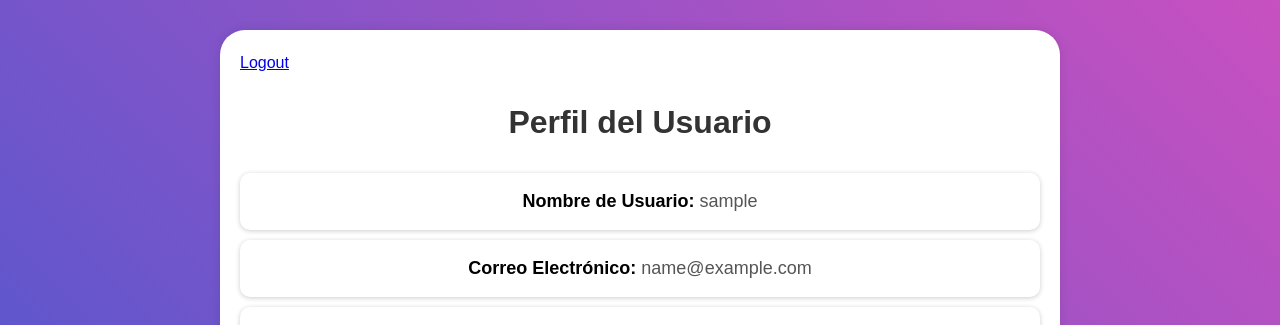
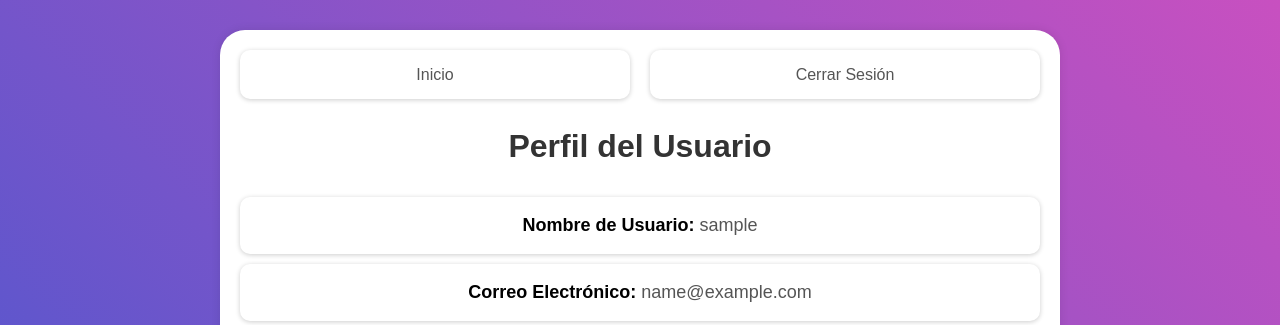
Before and after one commit to YinYanCat/Courier, a Django app: page /perfil in a window 1280 px wide. Shown: the top 325 px of the page. Run offline with Django 4.2, Linux system fonts and the light colour scheme; the visitor is signed in with stand-in values (Sample User, id 1); data that the repository does not hold is empty.

Commit message:
Arreglos menores y cambios temporales

```diff
--- a/app/forms/ClientForm.py
+++ b/app/forms/UserForm.py
@@ -2,7 +2,7 @@ from django import forms
 from app.models import Usuario
 from app.utils.Rut import checkRut, processRut
 
-class ClientForm(forms.Form):
+class UserForm(forms.Form):
 	rut = forms.CharField(max_length=16)
 	nombre = forms.CharField(max_length=50)
 	apellido = forms.CharField(max_length=50)
--- a/app/static/app/css/perfil.css
+++ b/app/static/app/css/perfil.css
@@ -163,3 +163,52 @@ footer {
         font-size: 14px;
     }
 }
+
+.perfil-nav {
+    display: flex;
+    justify-content: space-between;
+    align-items: center;
+    margin-bottom: 20px;
+}
+
+.perfil-link {
+    font-family: sans-serif;
+    font-size: 16px;
+    line-height: 1.2;
+    display: flex;
+    justify-content: center;
+    align-items: center;
+    padding: 15px;
+    width: 45%; /* ajustado para que quepan dos en una fila */
+    border-radius: 10px;
+    box-shadow: 0 1px 5px 0px rgba(0, 0, 0, 0.2);
+    transition: all 0.5s;
+    position: relative;
+    z-index: 1;
+    text-decoration: none;
+    color: #555555;
+    background-color: #fff;
+}
+
+.perfil-link::before {
+    content: "";
+    display: block;
+    position: absolute;
+    z-index: -1;
+    width: 100%;
+    height: 100%;
+    border-radius: 10px;
+    top: 0;
+    left: 0;
+    background: linear-gradient(45deg, #00dbde, #fc00ff);
+    opacity: 0;
+    transition: all 0.4s;
+}
+
+.perfil-link:hover {
+    color: #fff;
+}
+
+.perfil-link:hover::before {
+    opacity: 1;
+}
--- a/app/templates/app/profile.html
+++ b/app/templates/app/profile.html
@@ -9,7 +9,10 @@
 </head>
 <body>
     <main>
-        <a href="logout">Logout</a>
+        <div class="perfil-nav">
+            <a href="{% url 'home' %}" class="perfil-link">Inicio</a>
+            <a href="{% url 'logout' %}" class="perfil-link">Cerrar Sesión</a>
+        </div>
         <h1>Perfil del Usuario</h1>
         <p><strong>Nombre de Usuario:</strong> {{ usuario.username }}</p>
         <p><strong>Correo Electrónico:</strong> {{ usuario.email }}</p>
--- a/app/templates/app/registrarse.html
+++ b/app/templates/app/registrarse.html
@@ -98,7 +98,7 @@
 
 				<div class="flex-m w-full p-b-33">
 					<div class="contact100-form-checkbox">
-						<input class="input-checkbox100" id="ckb1" type="checkbox" name="remember-me">
+						<input class="input-checkbox100" id="ckb1" type="checkbox" name="quiero_ser_conductor">
 						<label class="label-checkbox100" for="ckb1">
 							<span class="txt1">
 								Quiero ser
--- a/app/views.py
+++ b/app/views.py
@@ -6,9 +6,10 @@ from django.contrib.auth.models import User
 from django.contrib.auth.decorators import login_required
 from django.core.exceptions import ObjectDoesNotExist
 
-from app.forms.ClientForm import ClientForm
+from app.forms.UserForm import UserForm
 from app.forms.OrderForm import OrderForm
 from app.factories.ClientFactory import ClientFactory
+from app.factories.CarrierFactory import CarrierFactory
 from app.factories.OrderFactory import OrderFactory
 from .models import Cliente, Administrador, Repartidor, Usuario, DeliveryOrder, Truck
 from .services.AdminServices import AdminServices
@@ -47,10 +48,15 @@ def registrarse(request):
         logout(request)
 
     if request.method == 'POST':
-        form = ClientForm(request.POST)
+        form = UserForm(request.POST)
         if form.is_valid():
             data = form.cleaned_data
-            factory = ClientFactory()
+            quiero_conducir = request.POST.get('quiero_ser_conductor') == 'on'
+
+            if quiero_conducir:
+                 factory = CarrierFactory()
+            else:
+                factory = ClientFactory()
             try:
                 factory.crear_usuario(
                     rut=data['rut'],
@@ -61,12 +67,15 @@ def registrarse(request):
                     correo=data['correo'],
                     telefono=data['telefono']
                 )
-                messages.success(request, 'Cliente creado con éxito. Ahora puedes iniciar sesión.')
+                if quiero_conducir:
+                    messages.success(request, 'Conductor creado con éxito. Ahora puedes iniciar sesión.')
+                else:
+                    messages.success(request, 'Cliente creado con éxito. Ahora puedes iniciar sesión.')
                 return redirect('login')
             except Exception as e:
                 form.add_error(None, str(e))
     else:
-        form = ClientForm()
+        form = UserForm()
     return render(request, 'app/registrarse.html', {'form': form})
 
 @login_required
@@ -125,48 +134,34 @@ def crear_paquete(request):
 
 	return render(request, 'app/crear_paquete.html', {'form': form})
 
-def nuevo_paquete(request):
-	if request.method == 'POST':
-		#cliente = request.POST.get('cliente')
-		#ruta = request.POST.get('ruta')
-		#alto = request.POST.get('alto')
-		#ancho = request.POST.get('ancho')
-		#largo = request.POST.get('largo')
-		#peso = request.POST.get('peso')
-		#dir_entrega = request.POST.get('dir_entrega')
-
-		# TODO: Validar los datos del formulario
-		messages.success(request, 'Paquete creado con éxito.')
-		return redirect('envios')
-
-	return render(request, 'app/crear_paquete.html')
-
 @login_required
 def perfil(request):
     usuario = request.user
     roles = []
     opciones = []
 
+    if hasattr(usuario, 'cliente') or hasattr(usuario, 'repartidor'):
+         opciones.extend([
+            {'nombre': 'Envios', 'url': 'envios'},
+        ])
     if hasattr(usuario, 'cliente'):
         roles.append('Cliente')
         opciones.extend([
-            {'nombre': 'Mis Envios', 'url': 'envios'},
             {'nombre': 'Crear Paquete', 'url': 'crear_paquete'}
         ])
     if hasattr(usuario, 'administrador'):
         roles.append('Administrador')
         opciones.extend([
-            {'nombre': 'Reportes', 'url': 'reportes'},
+            #{'nombre': 'Reportes', 'url': 'reportes'},
             {'nombre': 'Crear Rutas', 'url': 'route_creation'},
             {'nombre': 'Ver Rutas', 'url': 'route_selection'},
-            {'nombre': 'Asignar Conductores', 'url': 'asignar_conductor'} #cambiar
+            {'nombre': 'Asignar Conductores', 'url': 'asignar_conductor'}
         ])
     if hasattr(usuario, 'repartidor'):
         roles.append('Repartidor')
-        opciones.extend([
-            {'nombre': 'Ver Envios Asignados', 'url': 'home'}, #cambiar
-            {'nombre': 'Ver Mis Rutas', 'url': 'home'} #cambiar
-        ])
+        #opciones.extend([
+        #    {'nombre': 'Ver Mis Rutas', 'url': 'home'} #cambiar
+        #])
     return render(request, 'app/profile.html', {
         'usuario': usuario,
         'roles': roles,
```
Also changed, not shown: app/factories/CarrierFactory.py (+25 -0 lines), app/templates/app/home.html (+12 -3 lines).
